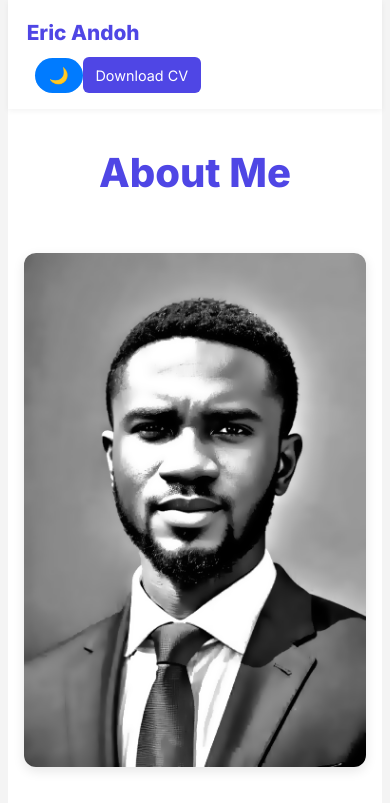
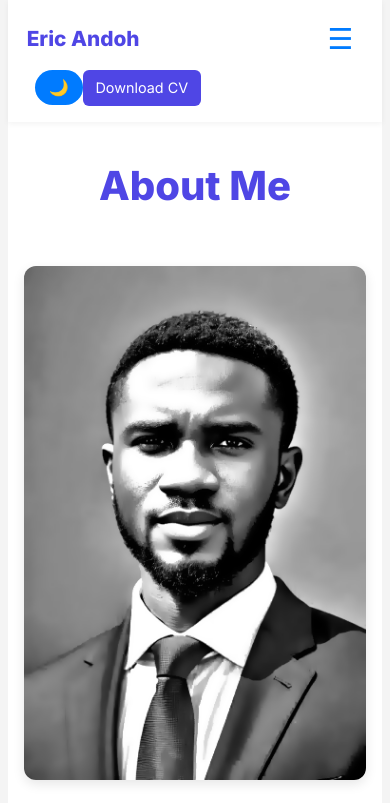
Before and after one commit to PROF-ERICUS/mywebsite, a plain HTML site: page about.html in a window 390 px wide. Shown: the top 803 px of the page. Drawn offline with Linux system fonts and the light colour scheme.

Commit message:
Update about.html

```diff
--- a/about.html
+++ b/about.html
@@ -13,6 +13,8 @@
     <!-- Header -->
     <header>
         <div class="logo">Eric Andoh</div>
+      <button class="menu-toggle" aria-label="Toggle Menu">&#9776;</button>
+
         <nav>
             <a href="index.html">Home</a>
             <a href="about.html" class="active">About</a>
```
